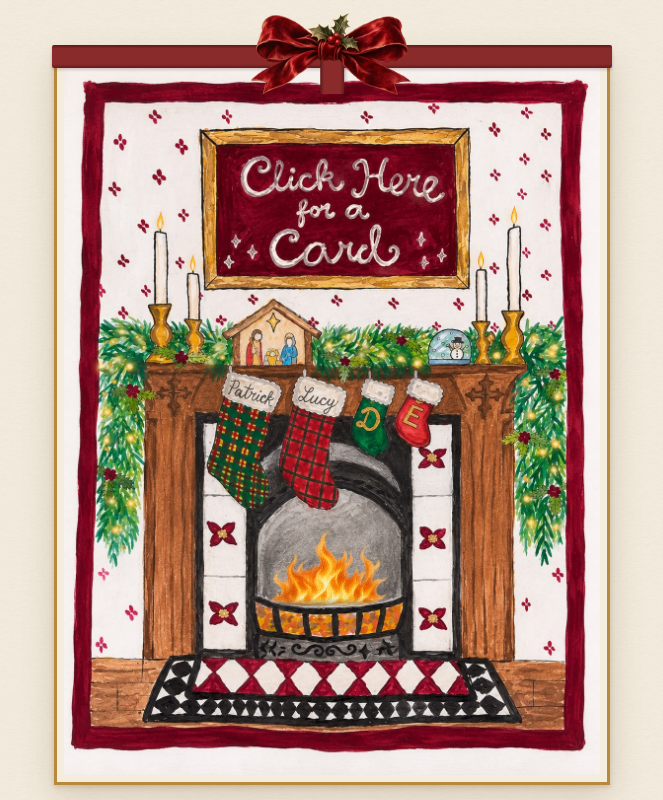
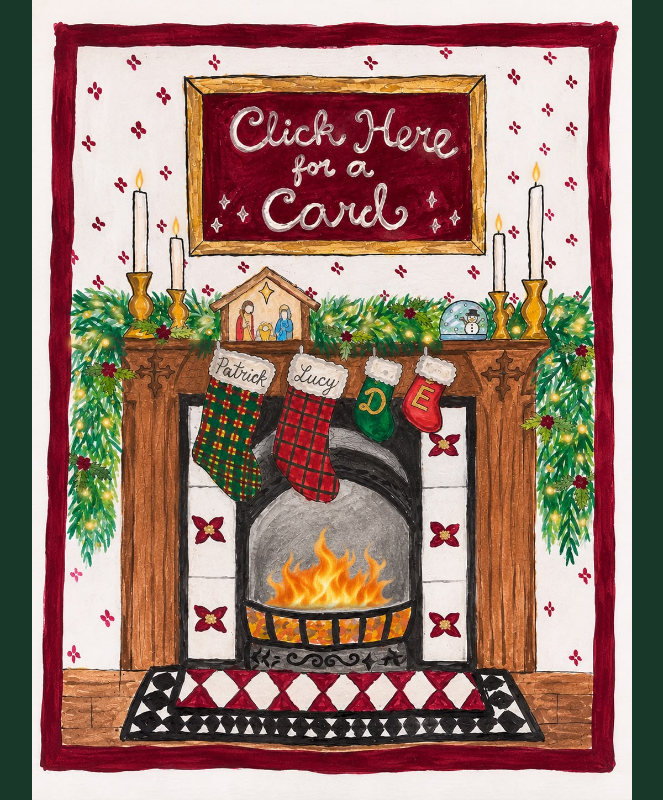
Before and after one commit to ldaly4/lucyandpatrick, a plain HTML site: page index.html in a window 1280 px wide. Shown: the whole page, without its empty margins (308-971 px from the left). Drawn offline with nearby package versions, Linux system fonts and the light colour scheme.

Commit message:
Set the unframed painting on a dark green background

```diff
--- a/index.html
+++ b/index.html
@@ -14,9 +14,8 @@
 <body>
   <main>
     <div class="hearth">
-      <div class="card-frame">
       <div class="painting">
-          <img class="room" src="images/fireplace.jpeg" srcset="images/fireplace-small.jpeg 540w, images/fireplace.jpeg 1086w" sizes="(min-aspect-ratio: 3/4) 70vh, calc(100vw - 2rem)" width="1086" height="1448" alt="Lucy’s hand-painted Christmas fireplace with four stockings, a garland and a gold-framed sign." fetchpriority="high">
+        <img class="room" src="images/fireplace.jpeg" srcset="images/fireplace-small.jpeg 540w, images/fireplace.jpeg 1086w" sizes="(min-aspect-ratio: 3/4) 75vh, 100vw" width="1086" height="1448" alt="Lucy’s hand-painted Christmas fireplace with four stockings, a garland and a gold-framed sign." fetchpriority="high">
         <div class="garland-glow" aria-hidden="true"></div>
         <div class="fire" aria-hidden="true">
           <img class="flame is-lit" src="images/flame-1.png" width="256" height="172" alt="">
@@ -28,10 +27,6 @@
           <img class="candle-flame candle-right-outer" src="images/candle-flame.png" width="44" height="137" alt="" decoding="async">
         </div>
         <button class="painting-link" type="button" aria-haspopup="dialog" aria-controls="card-dialog" aria-label="Click here for a card. Sign up for a Christmas card."></button>
-        </div>
-        <div class="gift-trim" aria-hidden="true">
-          <img class="bow" src="images/bow.png" width="460" height="230" alt="" decoding="async">
-        </div>
       </div>
     </div>
 
--- a/styles.css
+++ b/styles.css
@@ -9,8 +9,6 @@
   --paper: #f4ecdc;
   --paper-light: #faf2e2;
   --paper-deep: #eadbbe;
-  --frame-gold: #b8893a;
-  --ribbon: #8a2b2b;
   --ink: #30271d;
   --muted: #665444;
   --gold: #b08a50;
@@ -24,8 +22,7 @@
 
 body {
   margin: 0;
-  background: var(--paper);
-  background-image: linear-gradient(#f4ecdce3, #f4ecdce3), url("images/paper-texture.png");
+  background: var(--green);
   color: var(--ink);
   font: 1.0625rem/1.5 var(--body);
 }
@@ -43,71 +40,16 @@ button:disabled { cursor: wait; }
 }
 
 .hearth {
-  --bow-clearance: clamp(1.65rem, min(7vw, 6svh), 4rem);
-  --bottom-gap: .7rem;
   display: grid;
   min-height: 100vh;
   min-height: 100svh;
-  padding: var(--bow-clearance) .65rem var(--bottom-gap);
   place-items: center;
 }
 
-.card-frame {
+.painting {
   position: relative;
-  width: min(100%, calc((100vh - 3.5rem) * .75));
-  width: min(100%, calc((100svh - var(--bow-clearance) - var(--bottom-gap)) * .75));
-  padding: clamp(3px, .65vw, 7px);
-  border: 3px solid var(--frame-gold);
-  background: var(--paper);
-  box-shadow: 0 10px 32px #5f391932, 0 2px 5px #70481d33;
-  container-type: inline-size;
-}
-
-.painting { position: relative; }
-
-.gift-trim {
-  --ribbon-width: clamp(13px, 4.4cqw, 28px);
-  position: absolute;
-  z-index: 1;
-  inset: 0;
-  pointer-events: none;
-}
-
-.gift-trim::before,
-.gift-trim::after {
-  position: absolute;
-  border-radius: 2px;
-  content: "";
-}
-
-.gift-trim::before {
-  /* The cross sits across the top frame, above the words in the painting. */
-  top: calc(var(--ribbon-width) * -.4);
-  right: -5px;
-  left: -5px;
-  height: var(--ribbon-width);
-  background: linear-gradient(to bottom, #5b191a, var(--ribbon) 16% 83%, #631c1d);
-  box-shadow: 0 2px 3px #3d191f30;
-}
-
-.gift-trim::after {
-  top: calc(var(--ribbon-width) * -.85);
-  left: 50%;
-  width: var(--ribbon-width);
-  height: calc(var(--ribbon-width) * 2.55);
-  transform: translateX(-50%);
-  background: linear-gradient(to right, #5b191a, var(--ribbon) 16% 83%, #631c1d);
-  box-shadow: 2px 0 3px #3d191f30;
-}
-
-.bow {
-  position: absolute;
-  z-index: 1;
-  top: 0;
-  left: 50%;
-  width: clamp(4.75rem, 30%, 11rem);
-  height: auto;
-  transform: translate(-50%, -50%);
+  width: min(100%, 75vh);
+  width: min(100%, 75svh);
 }
 
 .painting-link {
@@ -498,7 +440,7 @@ footer {
 
 footer .ornament { margin-bottom: .15rem; }
 footer p span { font: italic 600 1.65rem/1.2 var(--heading); }
-noscript p { margin-top: .8rem; text-align: center; }
+noscript p { margin-top: .8rem; color: var(--paper); text-align: center; }
 
 @media (min-width: 34rem) {
   .details { grid-template-columns: 1fr 1.1fr; padding-inline: .8rem; }
```
Also changed, not shown: images/bow.png (deleted), images/paper-texture.png (deleted), 1 other file. Lines whose indentation alone changed are shown as unchanged.
